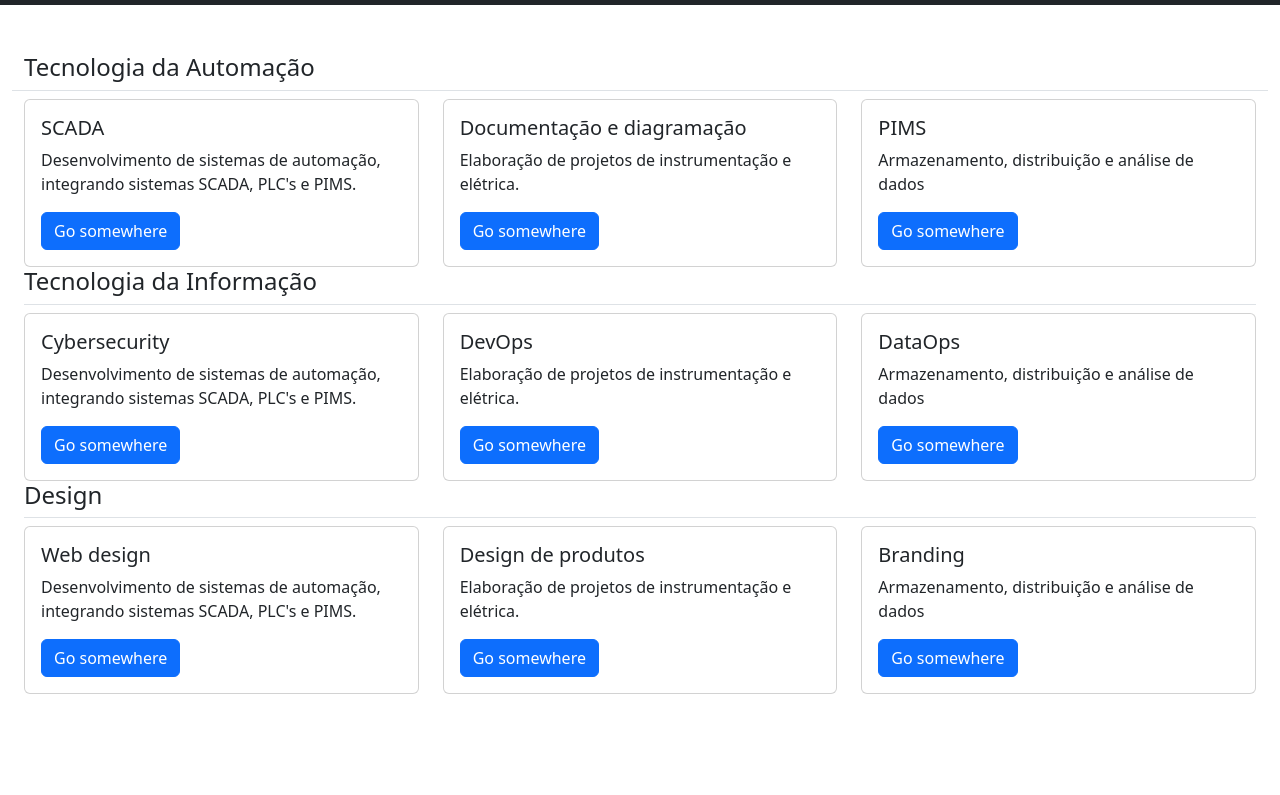
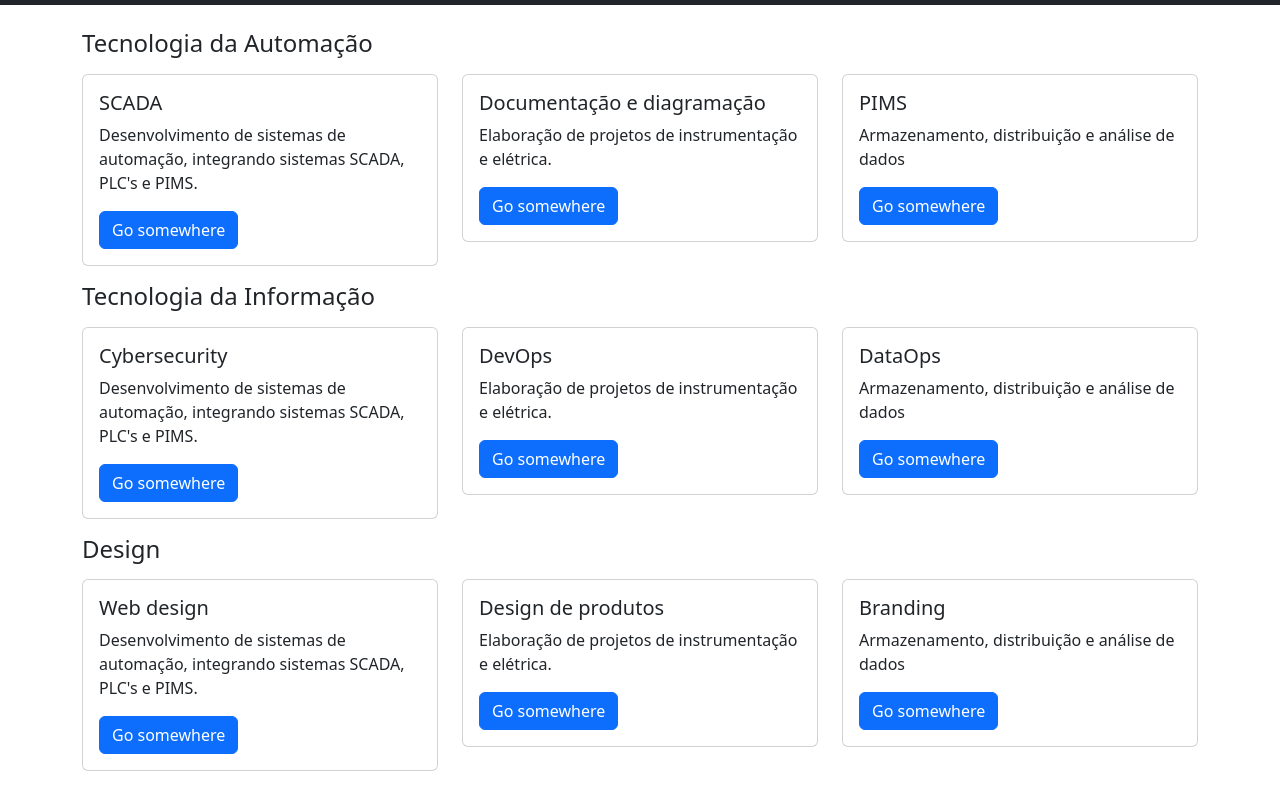
Before and after one commit to shogun-automacao/shogun-automacao, a plain HTML site: page index.html in a window 1280 px wide. Shown: the part 51-846 px from the top of the page. Before the commit the page ends 800 px from the top, so only its background shows below. Drawn offline with nearby package versions, Linux system fonts and the light colour scheme.

Commit message:
using div containers

```diff
--- a/index.html
+++ b/index.html
@@ -38,9 +38,10 @@
 				</div>
 			</nav>
 		</header>
-		<main class='px-4 py-5'>
+		<main class='px-4 py-2'>
+			<div class='container my-3'>
 				<div class="row">
-				<h1 class='h4 pb-2 border-bottom'>
+					<h1 class='h4 pb-2'>
 						Tecnologia da Automação
 					</h1>
 					<div class="col-sm-4 mb-3 mb-sm-0">
@@ -75,7 +76,9 @@
 						</div>
 					</div>
 				</div>
-			<h1 class='h4 pb-2 border-bottom'>
+			</div>
+			<div class='container my-3'>
+				<h1 class='h4 pb-2'>
 					Tecnologia da Informação
 				</h1>
 				<div class="row">
@@ -111,7 +114,9 @@
 						</div>
 					</div>
 				</div>
-			<h1 class='h4 pb-2 border-bottom'>
+			</div>
+			<div class='container my-3'>
+				<h1 class='h4 pb-2'>
 					Design
 				</h1>
 				<div class="row">
@@ -147,6 +152,7 @@
 						</div>
 					</div>
 				</div>
+			</div>
 		</main>
 		<script src="https://cdn.jsdelivr.net/npm/bootstrap@5.3.2/dist/js/bootstrap.bundle.min.js" integrity="sha384-C6RzsynM9kWDrMNeT87bh95OGNyZPhcTNXj1NW7RuBCsyN/o0jlpcV8Qyq46cDfL" crossorigin="anonymous"></script>
 	</body>
```
Lines whose indentation alone changed are shown as unchanged.
